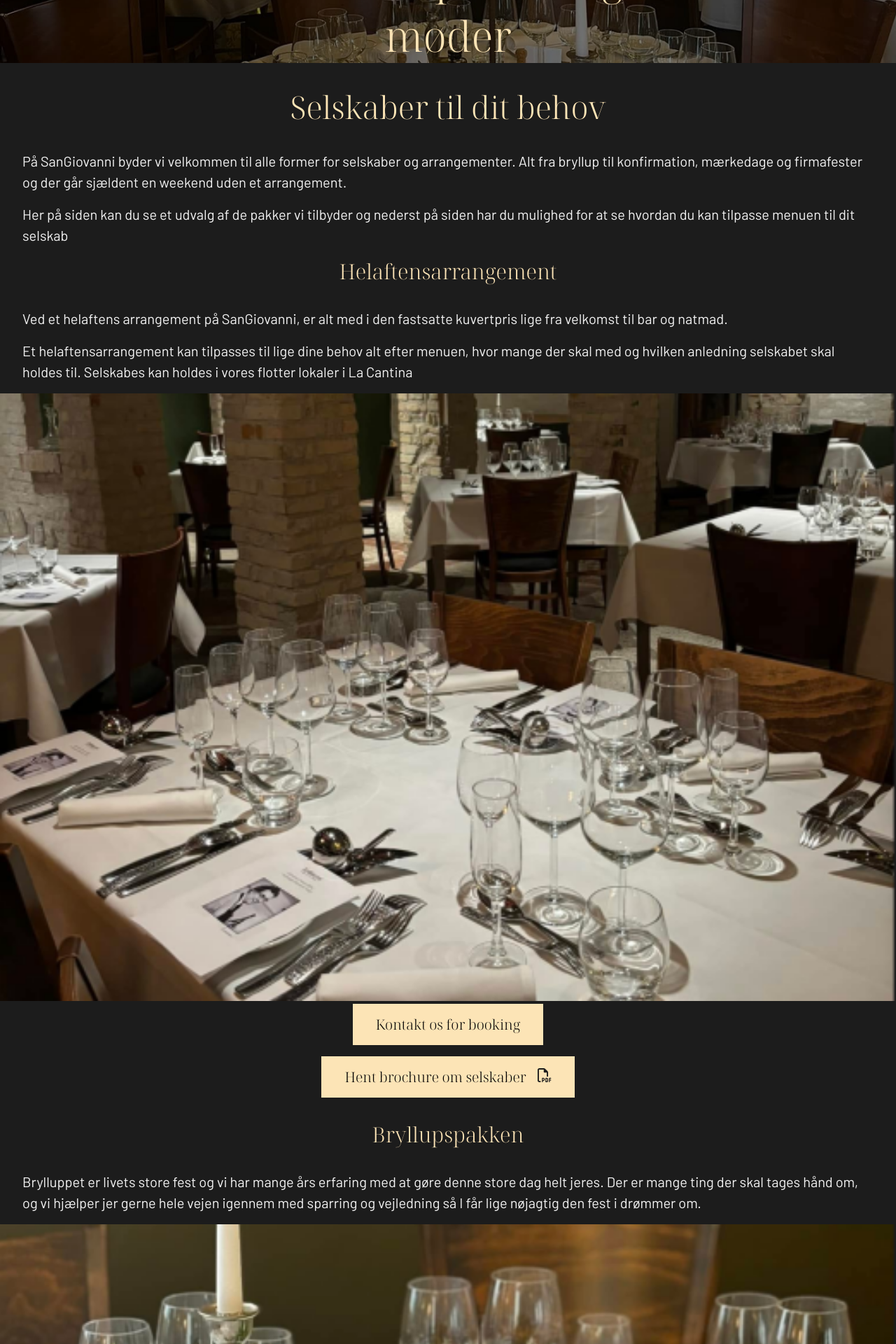
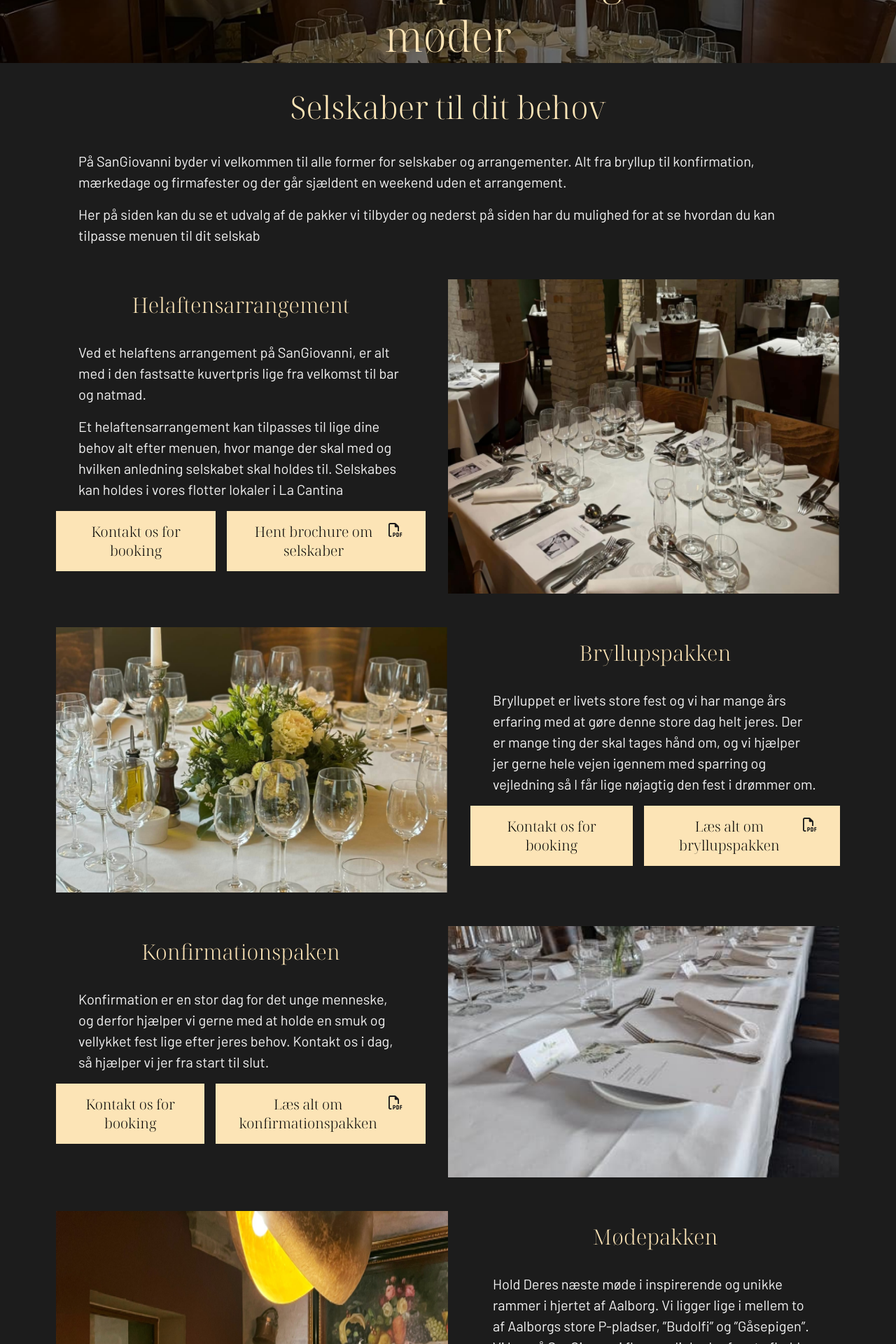
Before and after one commit to Amalieandreasen/MMD3_Sem3_Eksamensprojekt_Gruppe4, a Vue app: page /selskabspakker in a window 1280 px wide. Shown: the part 380-2300 px from the top of the page at 70% size. Built offline with nearby package versions, Linux system fonts and the light colour scheme.

Commit message:
småretterlser lavet + forsøg på sessionstorage

```diff
--- a/src/assets/components/Navigation.vue
+++ b/src/assets/components/Navigation.vue
@@ -29,7 +29,7 @@ onMounted(() => {
             <li><router-link to="/menukort">Menukort</router-link></li>
             <li><router-link to="/vinkort">Vinkort</router-link></li>
             <li><router-link to="/drikkevarer">Drikkevarer</router-link></li>
-            <li><a href="https://login.onlinepos.dk/taw_v3/13320/">Take Away</a></li>
+            <li><a href="https://login.onlinepos.dk/taw_v3/13320/" target="_blank">Take Away</a></li>
           </ul>
         </li>
         <li>
@@ -47,7 +47,7 @@ onMounted(() => {
         <li><a href="#">Events</a></li>
         <li><a href="#">Om Sangiovanni</a></li>
         <li><a href="#">Kontakt</a></li>
-        <li><a href="https://book.dinnerbooking.com/dk/da-DK/book/table/pax/195/2" class="book">Book bord</a></li>
+        <li><a href="https://book.dinnerbooking.com/dk/da-DK/book/table/pax/195/2" class="book" target="_blank">Book bord</a></li>
       </ul>
     </nav>
   </template>
--- a/src/views/home.vue
+++ b/src/views/home.vue
@@ -325,6 +325,11 @@ position: absolute;
     width: 100%;
 }
 
+.canneloniContent{
+    background-image: url(../assets/img/SVG/italien.svg);
+    background-size: contain;
+}
+
 .reviews{
     background-color: var(--green);
     padding: 2rem;
--- a/src/views/julognytaar.vue
+++ b/src/views/julognytaar.vue
@@ -320,9 +320,11 @@ import TheFooter from '@/assets/components/TheFooter.vue';
         <p>Vi åbner dørene kl. 17:30 nytårsaften. Aftenen starter med et glas bobler og snacks, mens vi ser Kongens nytårstale kl. 18:00. Derefter nyder vi en nøje sammensat femretters menu med vinparinger til hver ret. Fortsæt aftenen i ‘IL BAR’ med after dinner drinks, hvor vi byder velkommen til det nye år indtil kl. 02:00.
         </p>
         <div class="nytaarsaftenButtons">
+            <TheButton title="Se menuen" />
+            <a href="https://book.dinnerbooking.com/dk/da-DK/book/table/pax/195/2" target="_blank">
+            <TheButton title="Book bord" />
+            </a>
             </div>
-        <TheButton title="Se menuen" />
-        <TheButton title="Book bord" />
     </div>
         <img src="../assets/img/julognytaarMobil/nytaarsaften.png" alt="Nytårsaften" srcset="../assets/img/julognytarDesktop/nytaarsaften.png 768w">
     </section>
@@ -673,14 +675,15 @@ a{
 
 .animationWrapper svg{
   position: absolute;
-  width: 30%;
+  width: 80%;
   z-index: 10;
   overflow: visible;
+  opacity: 60%;
 }
 
 .nytaarsMenu svg, .nytaarsAften svg{
-    right: 10%;
-    bottom: 50%;
+    left: 10%;
+    bottom: 40%;
 }
 
 .nytaarsAften svg{
@@ -766,6 +769,28 @@ path.explode{
 
 .nytaarsaftenButtons, .nytaarsmenuButtons{
     flex-direction:row;
+    justify-content: flex-start;
+    margin-left: 2rem;
+}
+
+.animationWrapper svg{
+    opacity: 100%;
+    width: 30%;
+}
+
+.nytaarsMenu svg, .nytaarsAften svg{
+    left: 70%;
+    bottom: 40%;
+}
+
+.nytaarsAften svg{
+    left: 10%;
+    bottom: 50%;
+}
+
+.juleButton{
+    justify-content: flex-start;
+    margin-left: 2rem;
 }
 
 }
--- a/src/views/selskabspakker.vue
+++ b/src/views/selskabspakker.vue
@@ -40,40 +40,47 @@ const splideOptions = ref({
         <p>Her på siden kan du se et udvalg af de pakker vi tilbyder og nederst på siden har du mulighed for at se hvordan du kan tilpasse menuen til dit selskab</p>
     </section>
    <section class="helaftensArrangement">
+    <div class="displayWrapper">
     <h3>Helaftensarrangement</h3>
     <p>Ved et helaftens arrangement på SanGiovanni, er alt med i den fastsatte kuvertpris lige fra velkomst til bar og natmad.</p>
     <p>Et helaftensarrangement kan tilpasses til lige dine behov alt efter menuen, hvor mange der skal med og hvilken anledning selskabet skal holdes til. Selskabes kan holdes i vores flotter lokaler i La Cantina</p>
-    <img src="../assets/img/selskabspakkerMobil/helaftensarrangement.png" alt="La Cantina" srcset="../assets/img/selskabspakkerDesktop/helaftensarrangement.png 768w">
     <div class="buttonWrapper">
         <TheButton title="Kontakt os for booking" :isPdf="false"/>
         <a href="/assets/img/julognytaarPdf.pdf" target="_blank">
         <TheButton title="Hent brochure om selskaber" :isPdf="true"/>
     </a>
     </div>
+</div>
+    <img src="../assets/img/selskabspakkerMobil/helaftensarrangement.png" alt="La Cantina" srcset="../assets/img/selskabspakkerDesktop/helaftensarrangement.png 768w">
    </section>
    <section class="bryllupsPakken">
+    <div class="displayWrapper">
     <h3>Bryllupspakken</h3>
     <p> Brylluppet er livets store fest og vi har mange års erfaring med at gøre denne store dag helt jeres. Der er mange ting der skal tages hånd om, og vi hjælper jer gerne hele vejen igennem med sparring og vejledning så I får lige nøjagtig den fest i drømmer om.</p>
-    <img src="../assets/img/selskabspakkerMobil/bryllupspakken.png" alt="Opdækning" srcset="../assets/img/selskabspakkerDesktop/bryllupspakken.png 768w">
     <div class="buttonWrapper">
         <TheButton title="Kontakt os for booking" :isPdf="false"/>
         <a href="/assets/img/julognytaarPdf.pdf" target="_blank">
         <TheButton title="Læs alt om bryllupspakken" :isPdf="true"/>
     </a>
     </div>
+</div>
+    <img src="../assets/img/selskabspakkerMobil/bryllupspakken.png" alt="Opdækning" srcset="../assets/img/selskabspakkerDesktop/bryllupspakken.png 768w">
    </section>
    <section class="konfirmationsPakken">
+    <div class="displayWrapper">
     <h3>Konfirmationspaken</h3>
     <p> Konfirmation er en stor dag for det unge menneske, og derfor hjælper vi gerne med at holde en smuk og vellykket fest lige efter jeres behov. Kontakt os i dag, så hjælper vi jer fra start til slut.</p>
-    <img src="../assets/img/selskabspakkerMobil/konfirmationspakken.png" alt="La Cantina" srcset="../assets/img/selskabspakkerDesktop/konfirmationspakken.png 768w">
     <div class="buttonWrapper">
         <TheButton title="Kontakt os for booking" :isPdf="false"/>
         <a href="/assets/img/julognytaarPdf.pdf" target="_blank">
         <TheButton title="Læs alt om konfirmationspakken" :isPdf="true"/>
     </a>
     </div>
+</div>
+    <img src="../assets/img/selskabspakkerMobil/konfirmationspakken.png" alt="La Cantina" srcset="../assets/img/selskabspakkerDesktop/konfirmationspakken.png 768w">
    </section>
    <section class="modePakken">
+    <div class="displayWrapper">
     <h3>Mødepakken</h3>
     <p> Hold Deres næste møde i inspirerende og unikke rammer i hjertet af Aalborg. Vi ligger lige i mellem to af Aalborgs store P-pladser, ”Budolfi” og ”Gåsepigen”.
         Vi har på SanGiovanni flere muligheder for at afholde et inspirerende møde..</p>
@@ -86,10 +93,11 @@ const splideOptions = ref({
             <li>Flipover</li>
             <li>2 retters middag inkl. 2 genstande, vand og afsluttet med kaffe/te med sødt</li>
         </ul>
-    <img src="../assets/img/selskabspakkerMobil/modepakken.png" alt="La Cantina" srcset="../assets/img/selskabspakkerDesktop/modepakken.png 768w">
-    <div class="buttonWrapper">
+        <div class="buttonWrapper">
         <TheButton title="Kontakt os for booking" :isPdf="false"/>
     </div>
+</div>
+    <img src="../assets/img/selskabspakkerMobil/modepakken.png" alt="La Cantina" srcset="../assets/img/selskabspakkerDesktop/modepakken.png 768w">
    </section>
    <section class="menuSlider">
     <h3>Tilpas dit arrangement</h3>
@@ -157,18 +165,22 @@ const splideOptions = ref({
     </Splide>
    </section>
    <section class="focusedWrapper">
+    <router-link to="/selskabslokaler">
     <FocusedEntryPoints
     :image=focusedEntryPointsBackground2
     h3="Se vores selskabslokaler"
     p="Vi har adskillige flotte selskabslokaler til dit arrangement. Læs mere her og se billeder fra vores La Cantina."
     buttonTitle="Læs mere"
     />
+</router-link>
+<router-link to="/selskabsmenu">
     <FocusedEntryPoints
     :image=focusedEntryPointsBackground3
     h3="Selskabsmenu ud af huset"
     p="Skal du holde et selskab derhjemme, har vi den helt rigtige løsning for dig med vores selskabsmenu ud af huset."
     buttonTitle="Læs mere"
     />
+</router-link>
     <FocusedEntryPoints
     :image=focusedEntryPointsBackground4
     h3="IL Bar"
@@ -255,6 +267,7 @@ margin-block: 2rem;
 
 .menuSlider{
     background-color: var(--green);
+    padding-bottom: 2rem;
 }
 
 .menuSlider h3{
@@ -284,6 +297,44 @@ color: var(--background);
 .focusedWrapper{
     display: flex;
     justify-content: center;
+    margin-block: 5rem;
+}
+
+.intro{
+    margin-inline: 5rem;
+}
+
+.helaftensArrangement, .bryllupsPakken, .konfirmationsPakken, .modePakken{
+    display: flex;
+    margin-inline: 5rem;
+    margin-block: 3rem;
+    gap: 2rem;
+}
+
+.helaftensArrangement img, .bryllupsPakken img, .konfirmationsPakken img, .modePakken img{
+    width: 50%;
+}
+
+.buttonWrapper{
+    flex-direction: row;
+}
+
+.bryllupsPakken, .modePakken{
+    flex-direction: row-reverse;
+}
+
+.menuSlider{
+    padding-inline: 10rem;
+}
+
+.slide1 img, .slide2 img, .slide3 img{
+    display: block;
+    width: 30%;
+}
+
+.slide1, .slide2, .slide3{
+    display: flex;
+    flex-direction: row;
 }
 
 }
```
